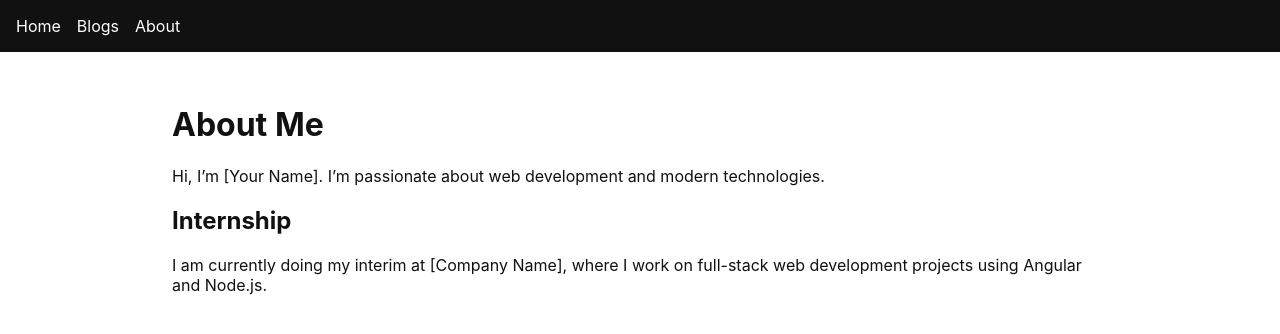
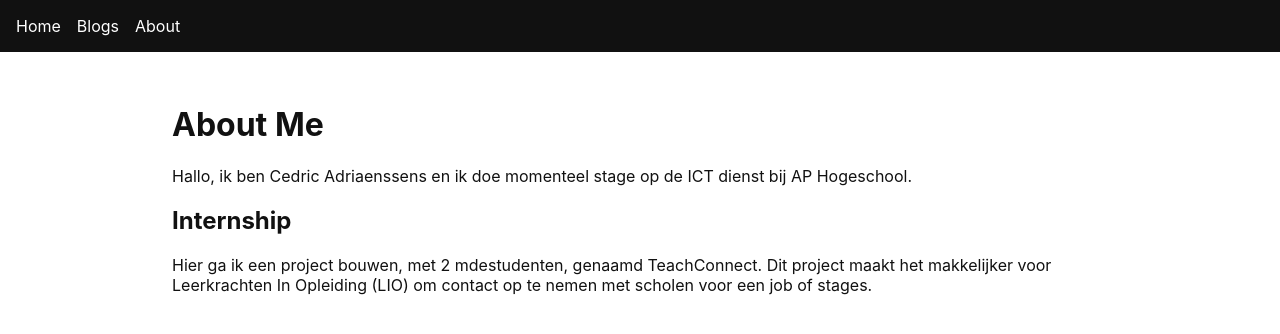
Before and after one commit to Fullpower79/blog-client, an Angular app: page /about in a window 1280 px wide. Shown: the top 334 px of the page. Built offline with nearby package versions, Linux system fonts and the light colour scheme.

Commit message:
de about en landingspagina wat aangepast om correcte info te tonen. Hier moet later nog wat extra werk aan gedaan worden

```diff
--- a/src/app/pages/about/about.html
+++ b/src/app/pages/about/about.html
@@ -2,12 +2,12 @@
     <h1>About Me</h1>
 
     <p>
-      Hi, I’m [Your Name]. I’m passionate about web development and modern
-      technologies.
+      Hallo, ik ben Cedric Adriaenssens en ik doe momenteel stage op de ICT dienst bij AP Hogeschool.
+
     </p>
 
     <h2>Internship</h2>
     <p>
-      I am currently doing my interim at [Company Name], where I work on
-      full-stack web development projects using Angular and Node.js.
+      Hier ga ik een project bouwen, met 2 mdestudenten, genaamd TeachConnect.
+      Dit project maakt het makkelijker voor Leerkrachten In Opleiding (LIO) om contact op te nemen met scholen voor een job of stages.
     </p>
--- a/src/app/pages/landing/landing.html
+++ b/src/app/pages/landing/landing.html
@@ -1,6 +1,7 @@
 <h1>Welcome to My Blog</h1>
     <p>
-      This blog documents my journey, technical insights, and experiences.
+      Deze blog geeft meer info over mijn stage bij de ICT dienst van AP Hogeschool waar ik aan de webapp TeachConnect werk.
+      De blog zal wekelijks geupdate worden om over mijn week te vertellen en soms ook code te laten zien die ik gemaakt heb.
     </p>
 
     <a routerLink="/blogs" class="btn">View All Blogs</a>
```
